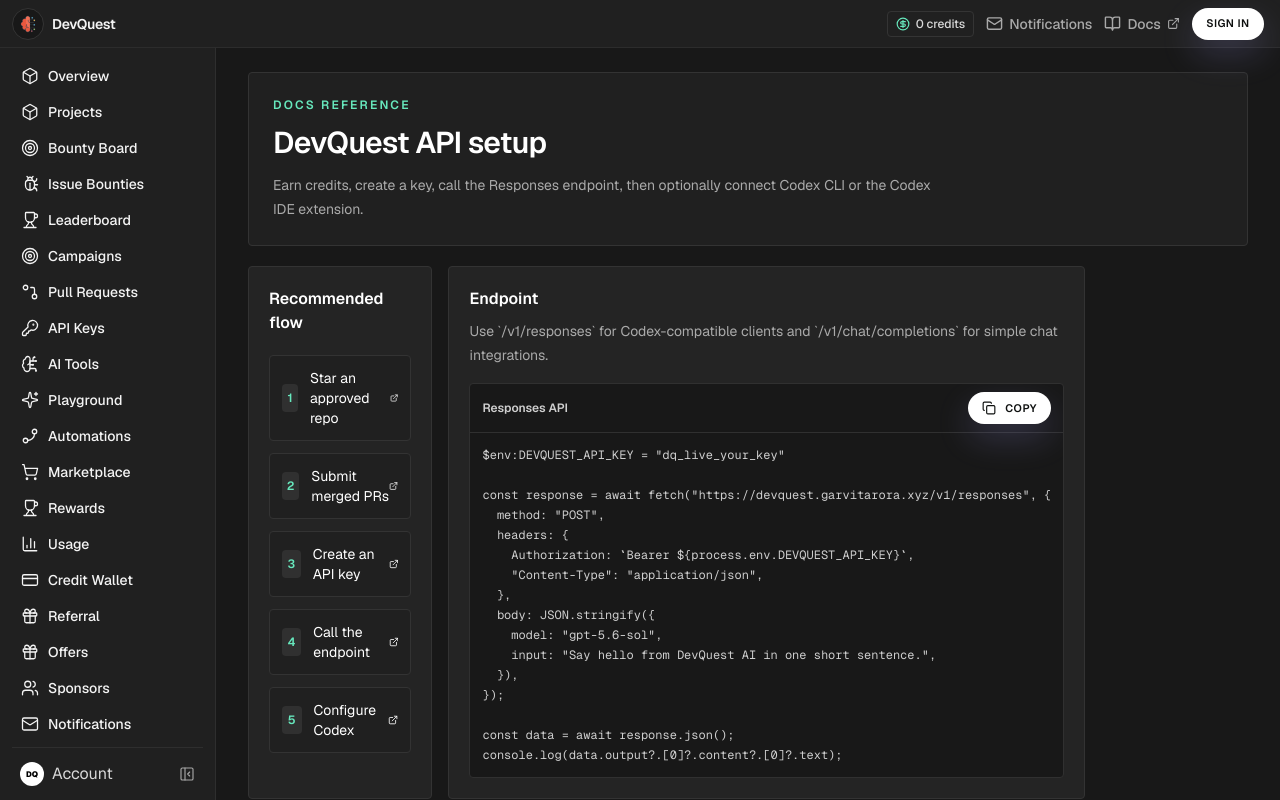
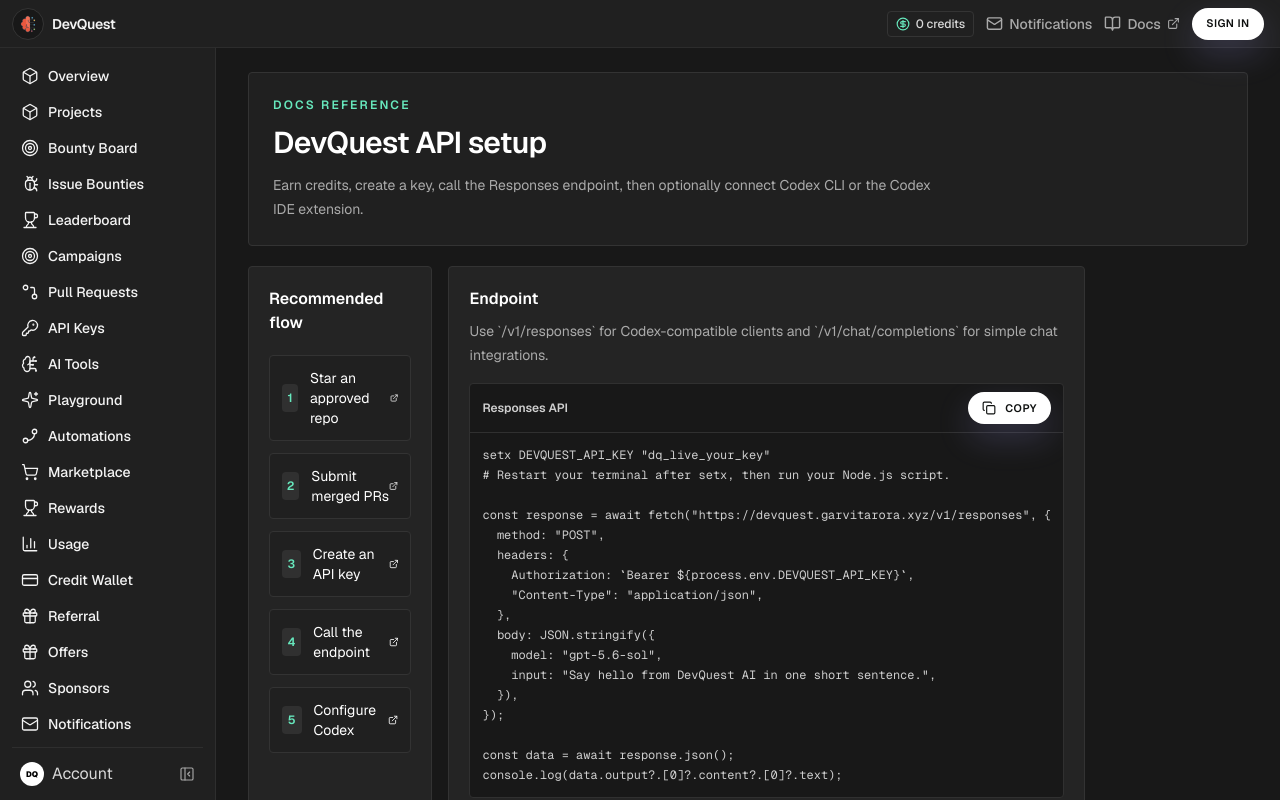
Before and after one commit to garvit-arora/devquest-main, a Next.js app in the folder apps/web/: page /app/docs in a window 1280 px wide. Shown: the top 800 px of the page. Built offline with nearby package versions, Linux system fonts and the light colour scheme; no server answers; grey boxes are pictures that could not be loaded; a web font is replaced by a local one.

Commit message:
Use permanent API key setup in docs

```diff
--- a/apps/web/src/app/app/docs/page.tsx
+++ b/apps/web/src/app/app/docs/page.tsx
@@ -4,7 +4,8 @@
 import Link from "next/link";
 import { useState } from "react";
 
-const endpointSnippet = `$env:DEVQUEST_API_KEY = "dq_live_your_key"
+const endpointSnippet = `setx DEVQUEST_API_KEY "dq_live_your_key"
+# Restart your terminal after setx, then run your Node.js script.
 
 const response = await fetch("https://devquest.garvitarora.xyz/v1/responses", {
   method: "POST",
@@ -33,8 +34,10 @@
 
 const openCodexConfig = `notepad "$env:USERPROFILE\\.codex\\config.toml"`;
 
-const powerShellSetup = `$env:DEVQUEST_API_KEY = "dq_live_your_key"
-setx DEVQUEST_API_KEY "dq_live_your_key"`;
+const powerShellSetup = `setx DEVQUEST_API_KEY "dq_live_your_key"
+
+# Optional temporary key for this PowerShell window only:
+$env:DEVQUEST_API_KEY = "dq_live_your_key"`;
 
 const launchCodex = `codex`;
 
--- a/apps/web/src/components/dashboard-overview.tsx
+++ b/apps/web/src/components/dashboard-overview.tsx
@@ -185,11 +185,12 @@
 env_key = "DEVQUEST_API_KEY"
 wire_api = "responses"`;
 
-const codexPowerShell = `$env:DEVQUEST_API_KEY = "dq_live_your_key"
-setx DEVQUEST_API_KEY "dq_live_your_key"
+const codexPowerShell = `setx DEVQUEST_API_KEY "dq_live_your_key"
+# Restart VS Code, Cursor, or this terminal after setx.
 codex`;
 
-const curlExample = `$env:DEVQUEST_API_KEY = "dq_live_your_key"
+const curlExample = `setx DEVQUEST_API_KEY "dq_live_your_key"
+# Restart your terminal after setx, then run:
 node index.js
 
 # Expected success:
```
Also changed, not shown: 3 other files (tests, documents, lock files or other folders).
